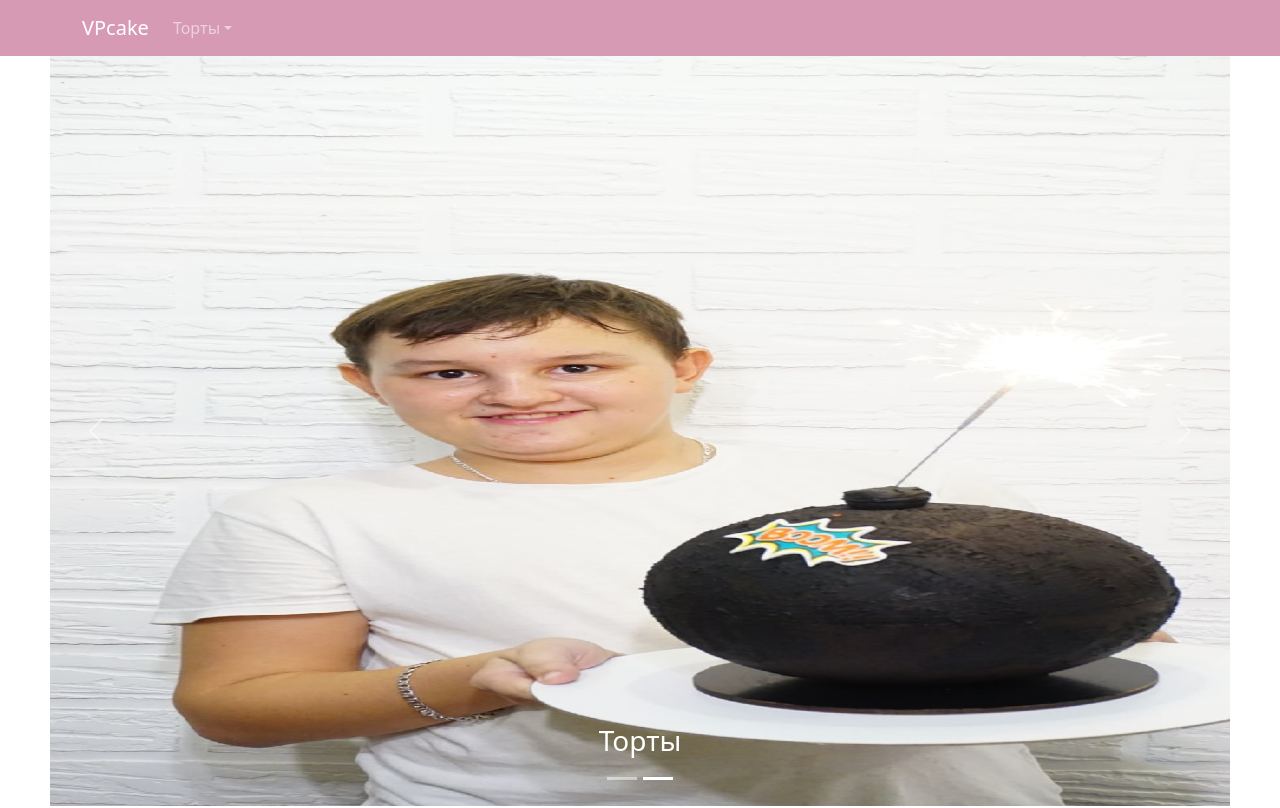
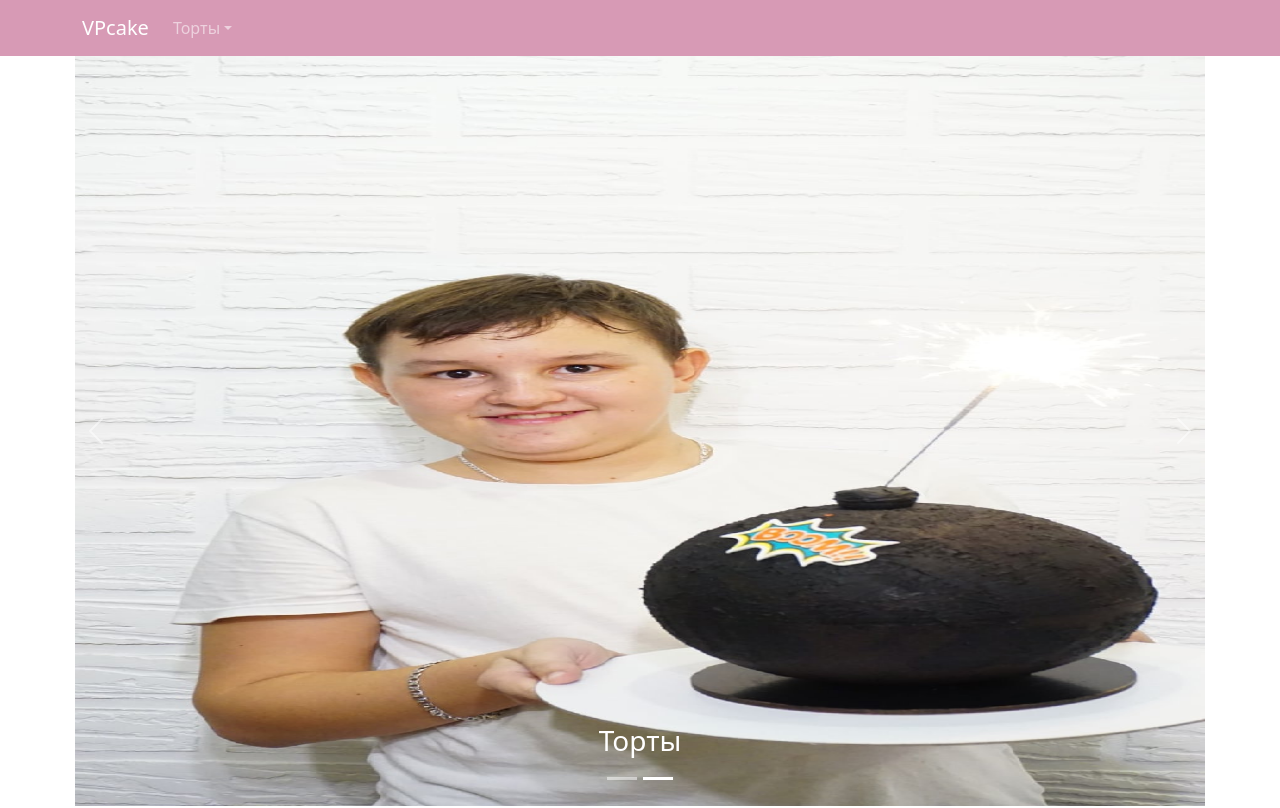
Before and after one commit to sergeianip20/rop, a Next.js app: page /secon in a window 1280 px wide. Shown: the top 808 px of the page. Built offline with nearby package versions, Linux system fonts and the light colour scheme.

Commit message:
Update global.module.css

```diff
--- a/styles/global.module.css
+++ b/styles/global.module.css
@@ -96,7 +96,7 @@ box-shadow: 5px 5px 5px red;
    widht:400px;
       height: 750px;
       position:relative;
-      margin: 0px 50px 0px 50px;
+      margin: 0px 75px 0px 75px;
    }
 
 }
```
